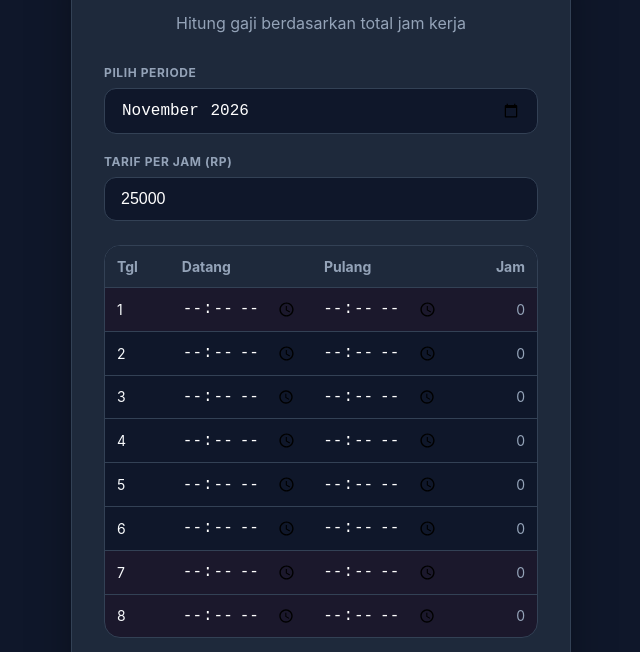
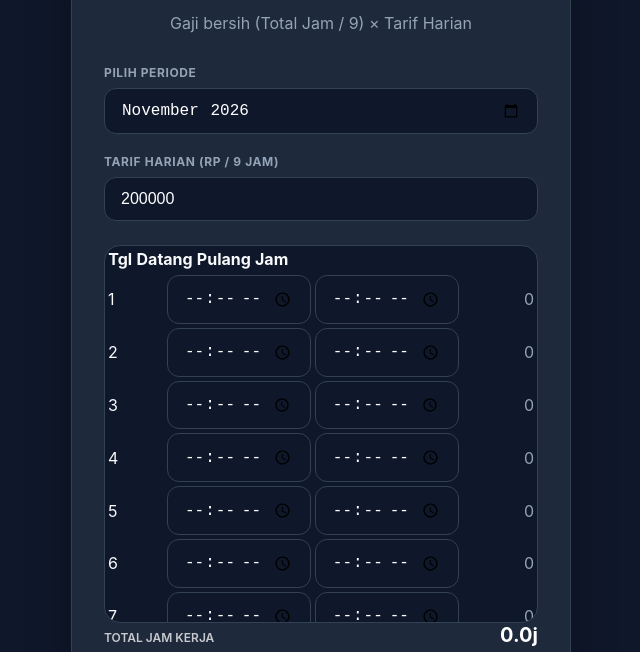
Before and after one commit to pmuhammadagus-byte/absensi, a plain HTML site: page index.html in a window 1280 px wide. Shown: the part 125-777 px from the top of the page, without its empty margins (319-959 px from the left). Drawn offline with Linux system fonts and the light colour scheme.

Commit message:
Logic: Salary based on (Total Hours / 9) * Daily Rate

```diff
--- a/index.html
+++ b/index.html
@@ -3,7 +3,7 @@
 <head>
   <meta charset="UTF-8">
   <meta name="viewport" content="width=device-width, initial-scale=1.0">
-  <title>GajiCalc — Kalkulator Jam Kerja</title>
+  <title>GajiCalc — Kalkulator Gaji Harian</title>
   <style>
     :root {
       --primary: #6366f1;
@@ -75,22 +75,21 @@
 
     .scroll-area { max-height: 350px; overflow-y: auto; }
 
-    table { width: 100%; border-collapse: collapse; font-size: 0.875rem; }
-
-    th {
-      background: #1e293b;
-      padding: 12px;
-      text-align: left;
-      color: var(--text-muted);
-      position: sticky;
-      top: 0;
-      z-index: 10;
-    }
-
-    td { padding: 6px 12px; border-top: 1px solid var(--border); }
-    td input { width: 100%; background: transparent; border: none; color: white; padding: 4px 0; }
-
-    tr.weekend { background: rgba(244, 63, 94, 0.05); }
+    <table>
+      <thead>
+        <tr>
+          <th width="15%">Tgl</th>
+          <th>Datang</th>
+          <th>Pulang</th>
+          <th width="20%" style="text-align:right">Jam</th>
+        </tr>
+      </thead>
+    </table>
+    <div class="scroll-area">
+      <table>
+        <tbody id="tbody"></tbody>
+      </table>
+    </div>
 
     .summary-card {
       margin-top: 32px;
@@ -117,7 +116,7 @@
     <div class="glass-card">
       <header>
         <h1>GajiCalc</h1>
-        <p style="color: var(--text-muted)">Hitung gaji berdasarkan total jam kerja</p>
+        <p style="color: var(--text-muted)">Gaji bersih (Total Jam / 9) × Tarif Harian</p>
       </header>
 
       <div class="input-group">
@@ -125,8 +124,8 @@
         <input type="month" id="bulan" onchange="renderTable()">
       </div>
       <div class="input-group">
-        <label>Tarif per Jam (Rp)</label>
-        <input type="number" id="tarif" value="25000" oninput="calculate()">
+        <label>Tarif Harian (Rp / 9 Jam)</label>
+        <input type="number" id="tarif" value="200000" oninput="calculate()">
       </div>
 
       <div class="table-container">
@@ -149,11 +148,11 @@
 
       <div class="summary-card">
         <div class="stat-row">
-          <span class="stat-label">Total Jam</span>
+          <span class="stat-label">Total Jam Kerja</span>
           <span class="stat-value" id="totalJam">0j</span>
         </div>
         <div class="stat-row total">
-          <span class="stat-label">Gaji Bersih</span>
+          <span class="stat-label">Total Gaji Bersih</span>
           <span class="stat-value" id="totalGaji">Rp 0</span>
         </div>
       </div>
@@ -187,7 +186,7 @@
     }
 
     function calculate() {
-      const tarif = Number(document.getElementById('tarif').value) || 0;
+      const tarifHarian = Number(document.getElementById('tarif').value) || 0;
       const rows = document.querySelectorAll('#tbody tr');
       let totalMenit = 0;
 
@@ -211,10 +210,11 @@
         }
       });
 
-      const jam = totalMenit / 60;
-      const totalGaji = jam * tarif;
+      const totalJam = totalMenit / 60;
+      // Rumus: (Total Jam / 9) * Tarif Harian
+      const totalGaji = (totalJam / 9) * tarifHarian;
 
-      document.getElementById('totalJam').textContent = jam.toFixed(1) + 'j';
+      document.getElementById('totalJam').textContent = totalJam.toFixed(1) + 'j';
       document.getElementById('totalGaji').textContent = 'Rp ' + Math.round(totalGaji).toLocaleString('id-ID');
     }
 
```
